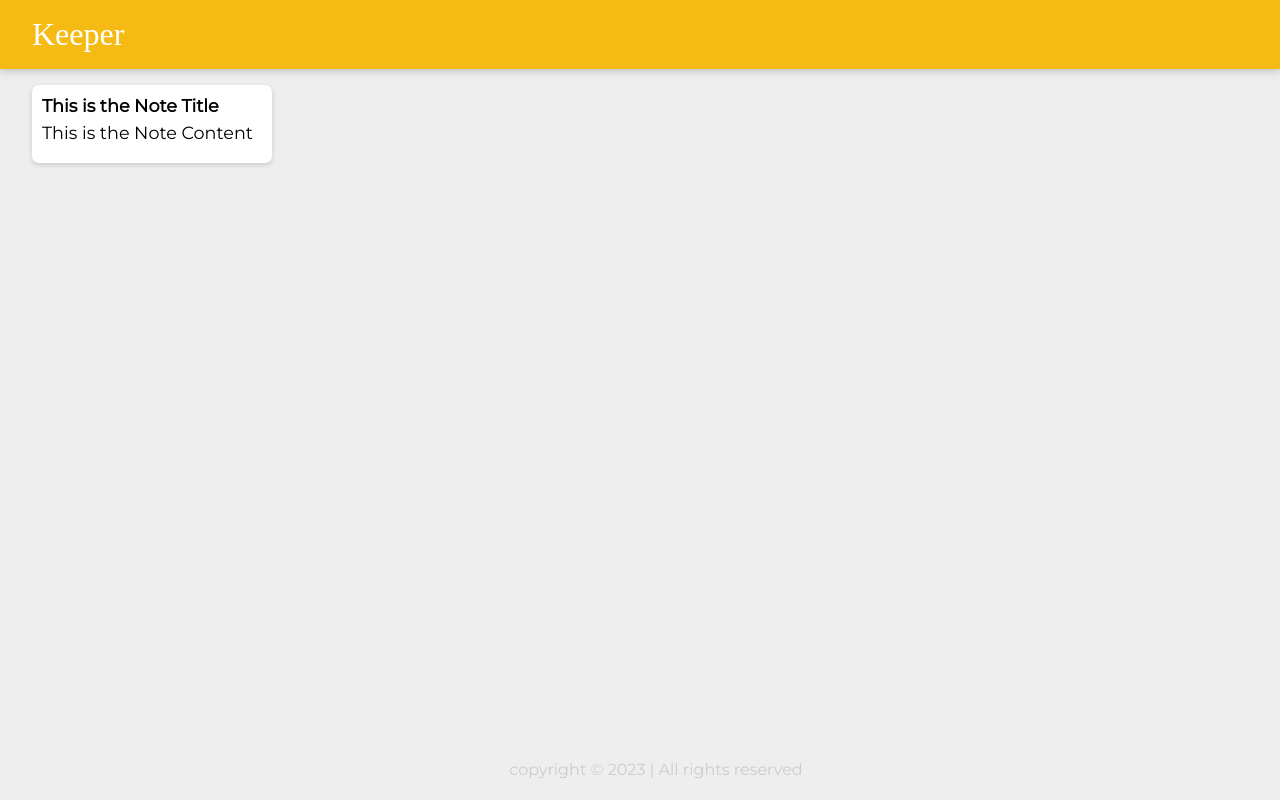
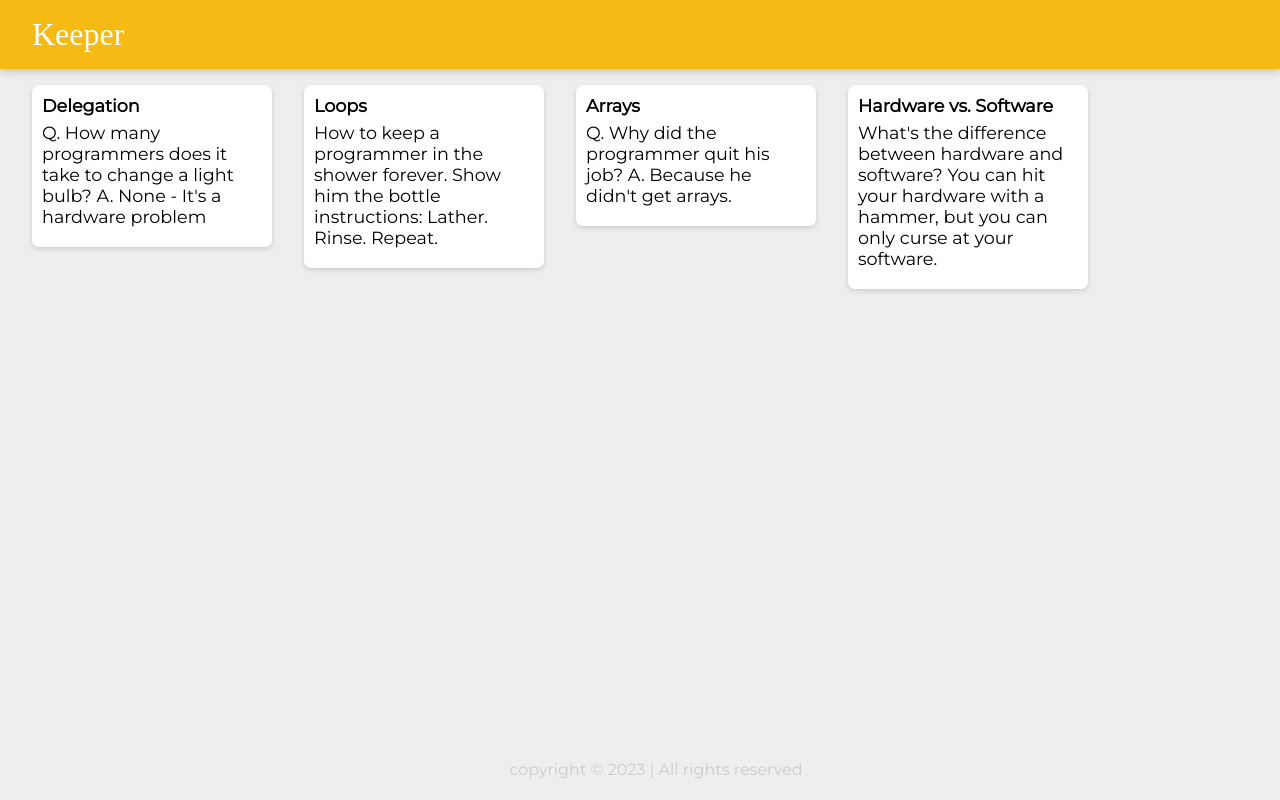
Before and after one commit to Ruban2205/keeper-react-app, a React (Create React App) app: page / in a window 1280 px wide. Built offline with nearby package versions, Linux system fonts and the light colour scheme; a web font is replaced by a local one.

Commit message:
Complete Note Section with React props and map function

```diff
--- a/src/App.jsx
+++ /dev/null
@@ -1,16 +0,0 @@
-import React from "react";
-import Header from "./Header";
-import Note from "./Note";
-import Footer from "./Footer";
-
-function App() {
-    return (
-        <div>
-            <Header />
-            <Note />
-            <Footer />
-        </div>
-    );
-}
-
-export default App;
--- /dev/null
+++ b/src/components/App.jsx
@@ -0,0 +1,25 @@
+import React from "react";
+import Header from "./Header";
+import Note from "./Note";
+import Footer from "./Footer";
+
+import noteContent from "../notes";
+
+function App() {
+    return (
+        <div>
+            <Header />
+            {noteContent.map((noteItems) => (
+                <Note
+                    key={noteItems.id}
+                    title={noteItems.title}
+                    content={noteItems.content}
+
+                    />
+            ))}
+            <Footer />
+        </div>
+    );
+}
+
+export default App;
--- a/src/Note.jsx
+++ b/src/components/Note.jsx
@@ -1,10 +1,10 @@
 import React from "react";
 
-function Note() {
+function Note(props) {
     return (
         <div className="note">
-            <h1>This is the Note Title</h1>
-            <p>This is the Note Content</p>
+            <h1>{ props.title }</h1>
+            <p>{ props.content }</p>
         </div>
         )
 }
--- a/src/index.js
+++ b/src/index.js
@@ -13,7 +13,7 @@
 
 import React from "react";
 import ReactDOM from "react-dom";
-import App from "./App";
+import App from "./components/App";
 
 ReactDOM.render(
     <App />,
--- /dev/null
+++ b/src/notes.js
@@ -0,0 +1,24 @@
+const notes = [
+    {
+        key: 1,
+        title: "Delegation",
+        content: "Q. How many programmers does it take to change a light bulb? A. None - It's a hardware problem"
+    },
+    {
+        key: 2,
+        title: "Loops",
+        content: "How to keep a programmer in the shower forever. Show him the bottle instructions: Lather. Rinse. Repeat."
+    },
+    {
+        key: 3,
+        title: "Arrays",
+        content: "Q. Why did the programmer quit his job? A. Because he didn't get arrays."
+    },
+    {
+        key: 4,
+        title: "Hardware vs. Software",
+        content: "What's the difference between hardware and software? You can hit your hardware with a hammer, but you can only curse at your software."
+    }
+];
+
+export default notes;
```
Also changed, not shown: src/components/Footer.jsx (renamed from src/Footer.jsx), src/components/Header.jsx (renamed from src/Header.jsx).
